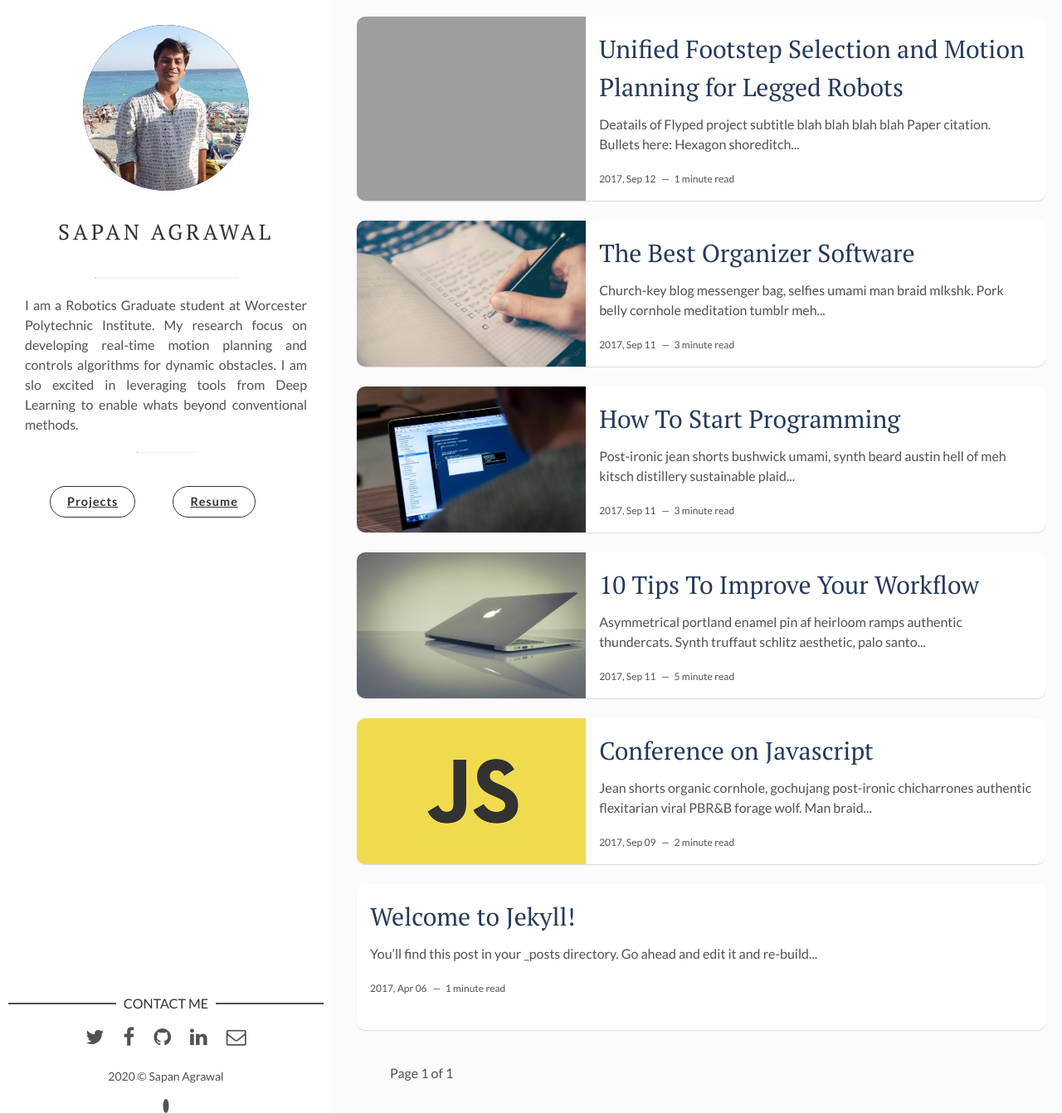
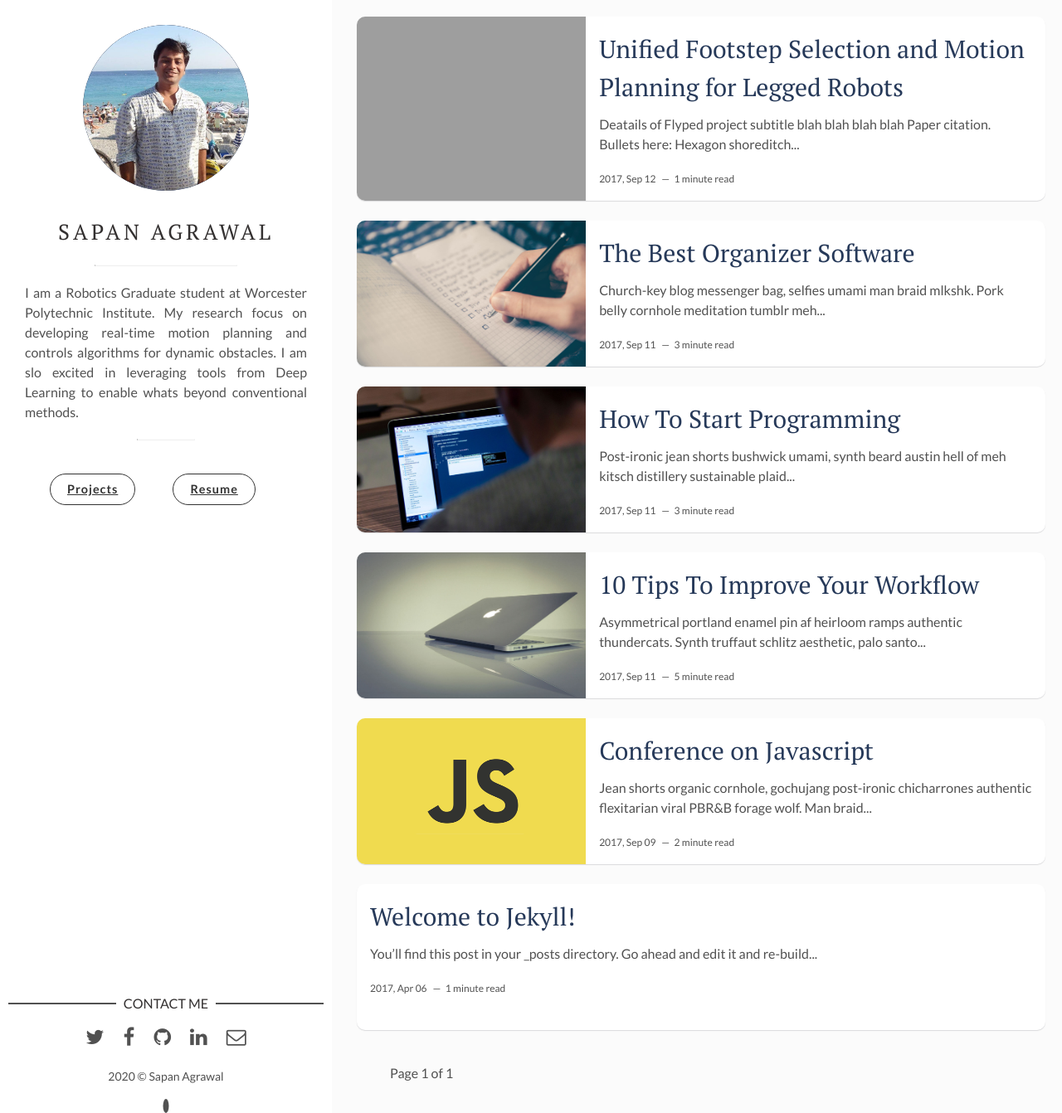
Before and after one commit to sapan-ostic/sapan-ostic.github.io, a Jekyll site: the page built from index.html, in a window 1280 px wide and 1342 px high. Shown: the whole window at 83% size. Built offline with Jekyll 4.4.1, drawn with Linux system fonts in a browser that asks for light colours; the list of posts is cut into pages by our own code.

Commit message:
site setting updated

```diff
--- a/assets/css/main.css
+++ b/assets/css/main.css
@@ -972,9 +972,9 @@ table tfoot td {
 .about .author-name {
   font-family: 'PT Serif', serif;
   text-align: center;
-  margin: 0 0 10px;
+  margin: 0 0 0px;
   position: initial;
-  padding-bottom: 15px;
+  padding-bottom: 0 px;
   font-size: 26px;
   text-transform: uppercase;
   color: #333030;
```
